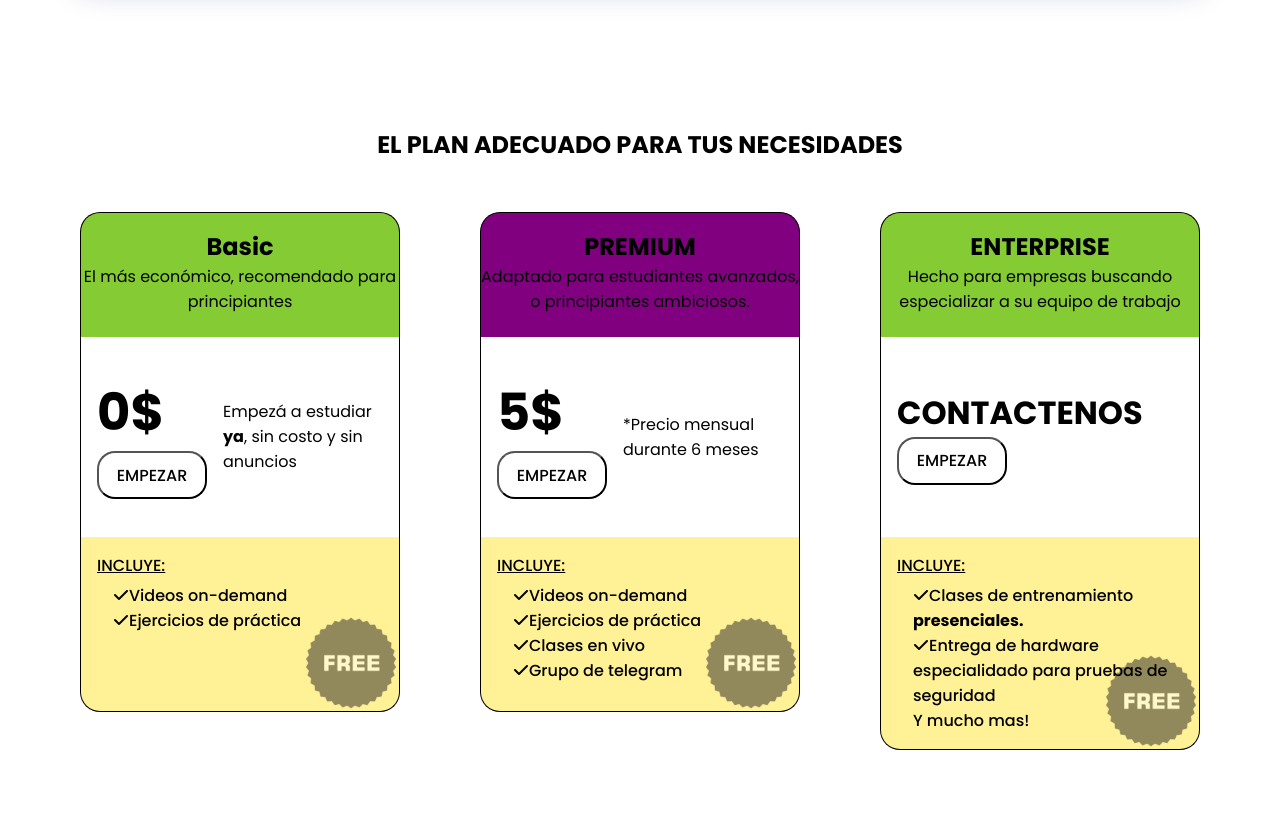
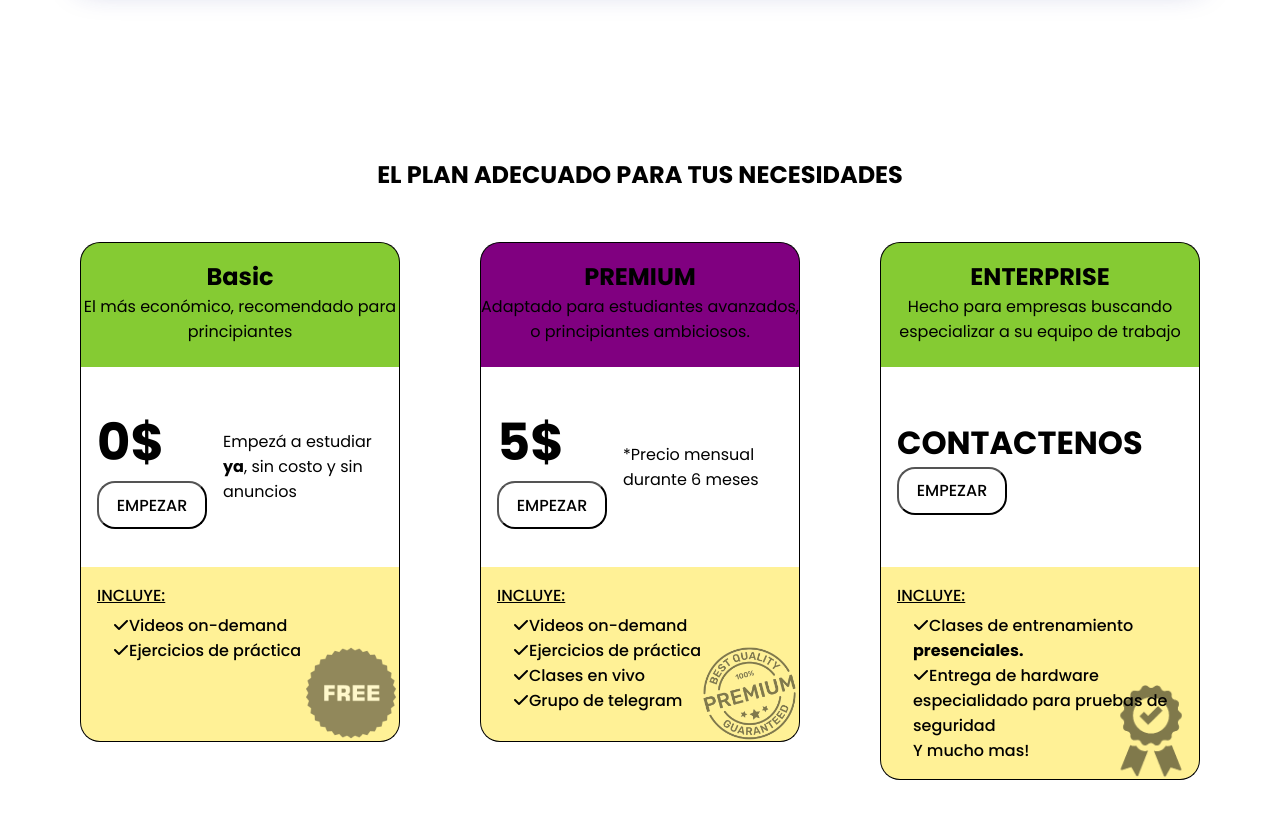
Before and after one commit to elianparise/integrador1-nucba, a plain HTML site: page index.html in a window 1280 px wide. Shown: the part 1340-2159 px from the top of the page. Before the commit the page ends 2090 px from the top, so only its background shows below. Drawn offline with Linux system fonts and the light colour scheme.

Commit message:
guess who´s back

```diff
--- a/assets/styles.css
+++ b/assets/styles.css
@@ -38,6 +38,9 @@ nav ul {
     align-items: center;
     gap: 1em;
     color: white;
+}
+.nav__link {
+    cursor: pointer;
 }
 
 header img {
@@ -183,6 +186,8 @@ main {
 .pricing {
     display: flex;
     flex-direction: column;
+    padding-top: 30px;
+    padding-bottom: 100px;
 }
 
 .pricing h2 {
@@ -251,6 +256,16 @@ main {
     border-right: 1px solid black;
 }
 
+#premium-bottom {
+    background-image: url(./images/premium-badge.png);
+}
+
+#enterprise-bottom {
+    background-image: url(./images/enterprise-badge.png);
+    height: fit-content;
+}
+
+
 .price-container div:first-child {
     text-align: left;
     font-size: 3.2rem;
--- a/index.html
+++ b/index.html
@@ -60,18 +60,18 @@
                         <div>Empezá a estudiar <strong>ya</strong>, sin costo y sin anuncios</div>
 
                     </div>
-                    <div class="card-bottom">
+                    <div class="card-bottom basic-bottom">
                         <div>INCLUYE:</div>
                         <span><i class="fa-solid fa-check"></i>Videos on-demand</span>
                         <span><i class="fa-solid fa-check"></i>Ejercicios de práctica</span>
                     </div>
                 </div>
-                <div class="pricingCard">
+                <div class="pricingCard premium">
                     <div class="card-top premium-top">
                         <h2>PREMIUM</h2>
                         <div>Adaptado para estudiantes avanzados, o principiantes ambiciosos.</div>
                     </div>
-                    <div class="card-mid">
+                    <div class="card-mid premium-mid">
                         <div class="price-container">
                             <div><span>5</span><span>$</span></div>
                             <button>EMPEZAR</button>
@@ -79,7 +79,7 @@
                         <div>*Precio mensual durante 6 meses</div>
 
                     </div>
-                    <div class="card-bottom">
+                    <div class="card-bottom" id="premium-bottom">
                         <div>INCLUYE:</div>
                         <span><i class="fa-solid fa-check"></i>Videos on-demand</span>
                         <span><i class="fa-solid fa-check"></i>Ejercicios de práctica</span>
@@ -100,7 +100,7 @@
                         </div>
 
                     </div>
-                    <div class="card-bottom enterprise-bottom">
+                    <div class="card-bottom" id="enterprise-bottom">
                         <div>INCLUYE:</div>
                         <span><i class="fa-solid fa-check"></i>Clases de entrenamiento <strong>presenciales.</strong></span>
                         <span><i class="fa-solid fa-check"></i>Entrega de hardware especialidado para pruebas de seguridad</span>
```
Also changed, not shown: assets/images/enterprise-badge.png (added), assets/images/premium-badge.png (added).
